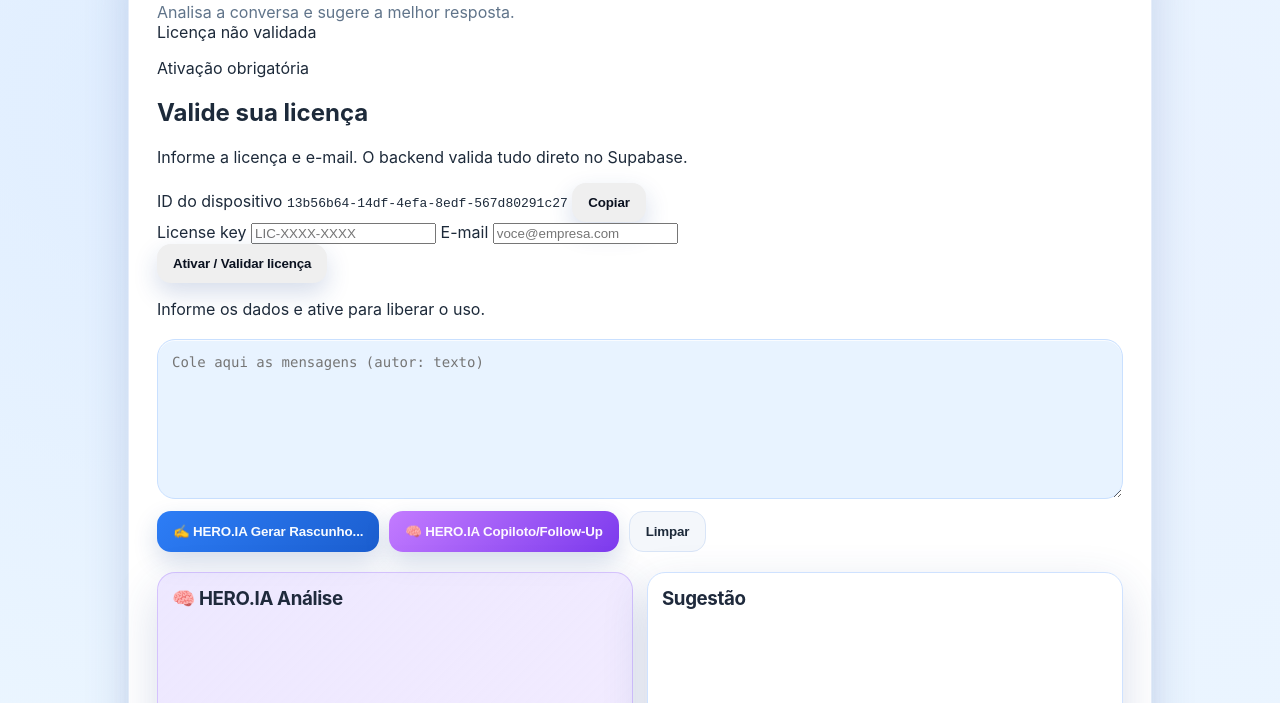
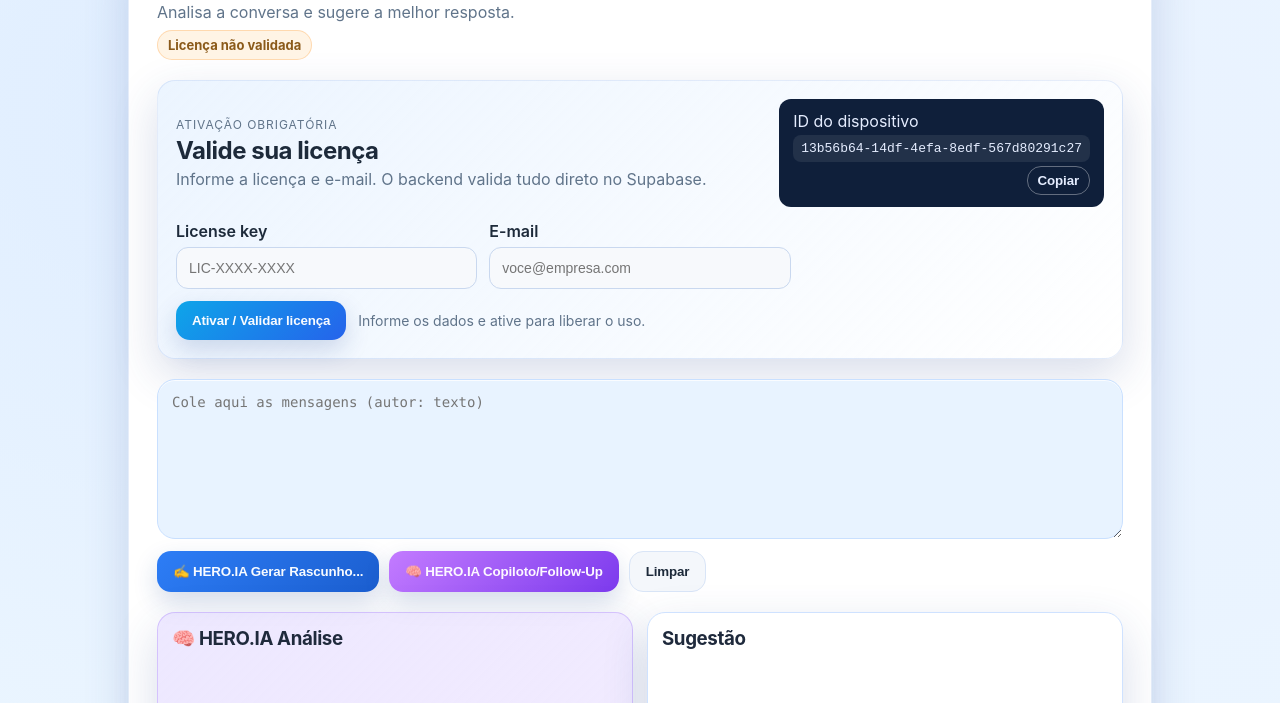
Before and after one commit to AugustoSeixasCorretorAvaliador/HEROIA-FULL-Nuven, a browser extension: page heroia_webpwa/index.html in a window 1280 px wide. Shown: the part 97-800 px from the top of the page. Drawn offline with Linux system fonts and the light colour scheme.

Commit message:
Add files via upload

```diff
--- a/heroia_webpwa/assets/css/style.css
+++ b/heroia_webpwa/assets/css/style.css
@@ -41,6 +41,78 @@
   color: #1d2a3a;
 }
 header p { margin: 0; color: var(--muted); }
+
+.license-pill {
+  display: inline-flex;
+  align-items: center;
+  gap: 6px;
+  padding: 6px 10px;
+  border-radius: 999px;
+  background: #fff4e5;
+  color: #8b5a1a;
+  font-weight: 700;
+  font-size: 13px;
+  border: 1px solid rgba(255, 174, 94, 0.4);
+  margin-top: 8px;
+}
+.license-pill.success { background: #e8f8ee; color: #1c6b3f; border-color: rgba(52, 168, 83, 0.35); }
+.license-pill.danger { background: #fff0f0; color: #a83232; border-color: rgba(199, 56, 56, 0.3); }
+
+.license-card {
+  margin-top: 20px;
+  padding: 18px;
+  border-radius: var(--radius);
+  border: 1px solid rgba(48, 111, 214, 0.12);
+  background: linear-gradient(135deg, rgba(220, 236, 255, 0.55), rgba(255, 255, 255, 0.9));
+  box-shadow: var(--shadow);
+}
+.license-head { display: flex; justify-content: space-between; align-items: center; gap: 12px; flex-wrap: wrap; }
+.license-head h2 { margin: 4px 0; letter-spacing: -0.02em; }
+.eyebrow { margin: 0; text-transform: uppercase; letter-spacing: 0.08em; font-size: 12px; color: var(--muted); }
+.muted { color: var(--muted); margin: 0; }
+.device-box {
+  background: #0f1f3a;
+  color: #e5edff;
+  padding: 12px 14px;
+  border-radius: 12px;
+  display: grid;
+  gap: 4px;
+  min-width: 240px;
+}
+.device-box code { background: rgba(255, 255, 255, 0.08); padding: 6px 8px; border-radius: 8px; color: #e5edff; }
+.device-box button { width: fit-content; justify-self: end; }
+
+.license-form {
+  margin-top: 14px;
+  display: grid;
+  gap: 12px;
+  grid-template-columns: repeat(auto-fit, minmax(240px, 1fr));
+}
+.license-form label { display: grid; gap: 6px; color: #1d2a3a; font-weight: 600; }
+.license-form input {
+  padding: 12px;
+  border-radius: 12px;
+  border: 1px solid #c9d8ef;
+  background: #f7f9fc;
+  font-size: 14px;
+}
+.license-actions {
+  grid-column: 1 / -1;
+  display: flex;
+  align-items: center;
+  gap: 12px;
+  flex-wrap: wrap;
+}
+.license-actions button { background: linear-gradient(135deg, #0ea5e9, #2563eb); color: #f8fbff; }
+.license-actions .status { font-size: 14px; }
+
+.ghost {
+  background: transparent;
+  border: 1px solid rgba(255, 255, 255, 0.35);
+  color: #e5edff;
+  padding: 6px 10px;
+  box-shadow: none;
+}
 
 .inputs { margin-top: 20px; display: grid; gap: 12px; }
 textarea {
```
